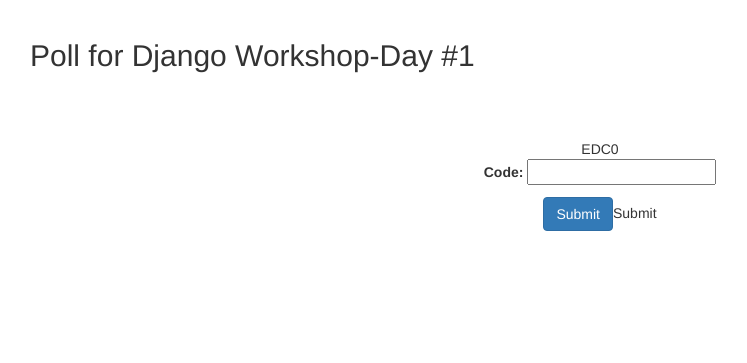
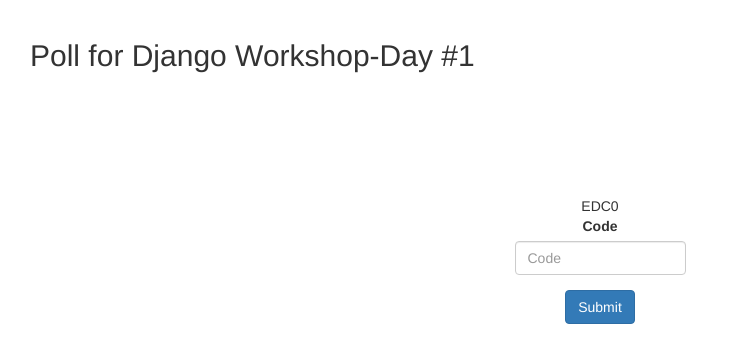
Before and after one commit to bilbeyt/otokon-workshop, a Django app: a page that uses poll/templates/education/lecture_poll.html in a window 1280 px wide. Shown: the part 51-414 px from the top of the page, without its empty margins (40-787 px from the left). Run offline with Django 3.2, Linux system fonts and the light colour scheme; a user stored in the database is signed in; data comes from the database, SQL or seed files in the repository; both versions use the stored data as it was after the commit; some libraries are stand-ins or nearby versions.

Commit message:
Quickfix to templates and admin

```diff
--- a/poll/education/admin.py
+++ b/poll/education/admin.py
@@ -12,7 +12,7 @@ class LectureAdmin(admin.ModelAdmin):
 
 class LectureDayAdmin(admin.ModelAdmin):
     list_filter = ['lecture', 'is_available', ]
-    list_display = ['lecture', 'is_available', 'code']
+    list_display = ['lecture', 'day', 'is_available', 'code']
     exclude = ["code"]
 
 class LecturePollAdmin(admin.ModelAdmin):
--- a/poll/templates/education/lecture_poll.html
+++ b/poll/templates/education/lecture_poll.html
@@ -1,16 +1,17 @@
 {% extends 'base.html' %}
+{% load bootstrap3 %}
 {% block title %}Poll{% endblock %}
 
 {% block content %}
 
 <h2>Poll for {{ lecture_day }}</h2>
 {% if check %}
-<div style="margin:0 auto;display:block;text-align:center;padding-top:5%">
-</h4 style="padding-bottom:2%">{{ lecture_day.code }}</h4>
-<form enctype="multipart/form-data" action="" method="post" class="form">
+<div style="margin:0 auto;display:block;text-align:center;padding-top:10%">
+</h4 style="padding-bottom:5%">{{ lecture_day.code }}</h4>
+<form enctype="multipart/form-data" action="" method="post" class="form" style="max-width:15%;display:block;margin:0 auto;">
        {% csrf_token %}
-       {{ form.as_p }}
-        <input type="submit" class="btn btn-primary">Submit</input>
+       {% bootstrap_form form %}
+        <button type="submit" class="btn btn-primary">Submit</button>
 </form>
 </div>
 {% else %}
```
Also changed, not shown: poll/db.sqlite3.
